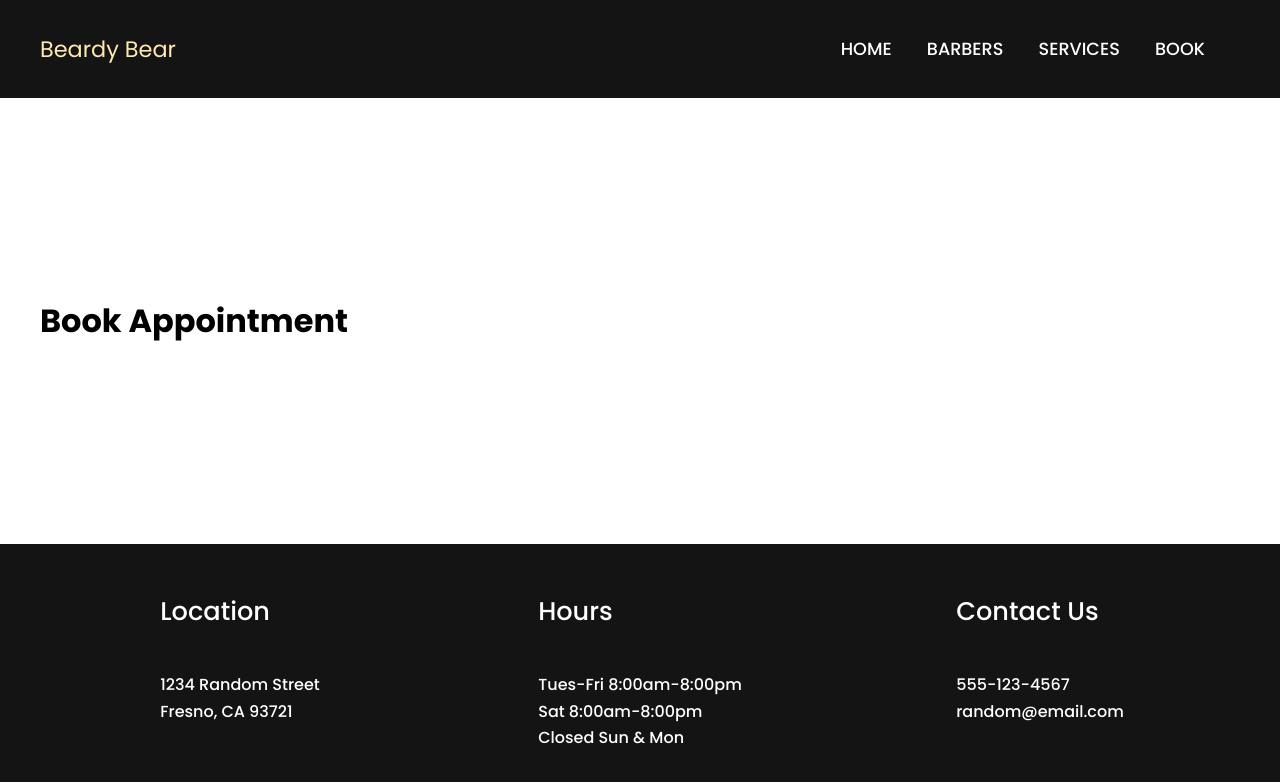
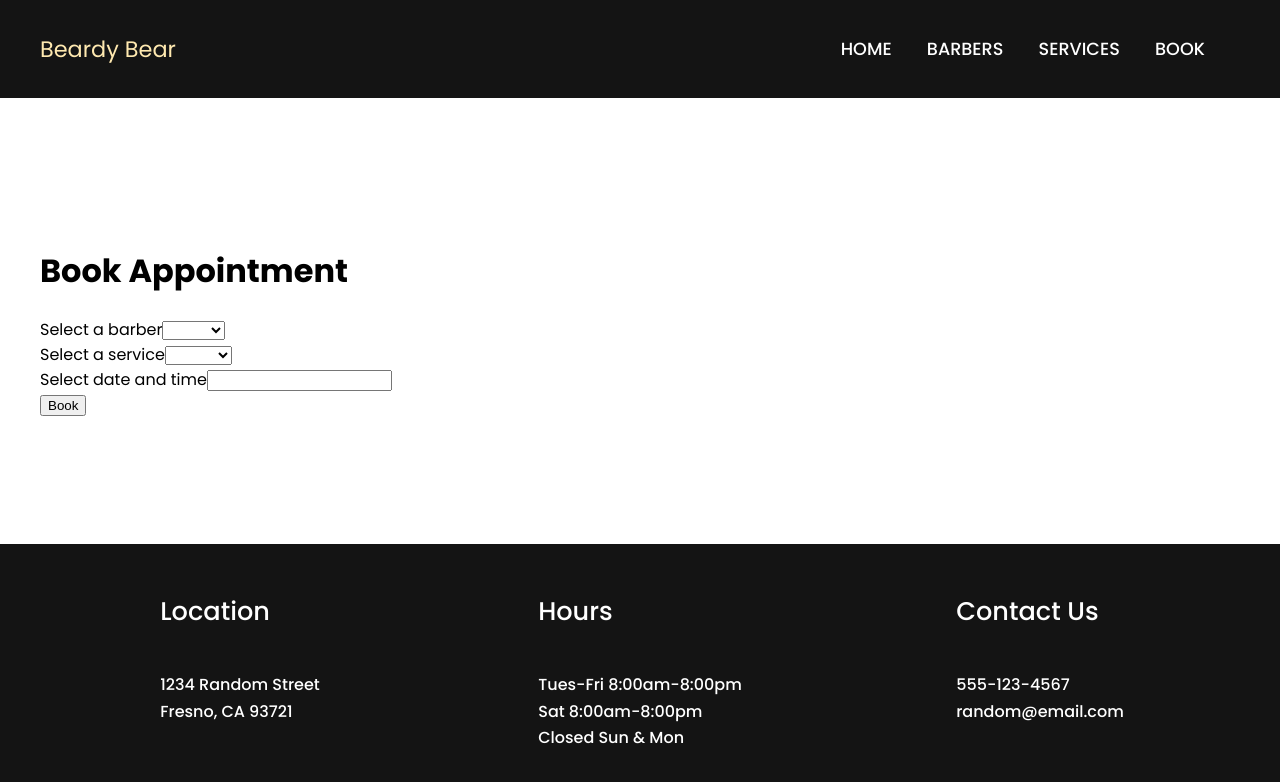
Before and after one commit to NordicBeaver/beardybear-client, a Next.js app: page /book-appointment in a window 1280 px wide. Shown: the top 782 px of the page. Built offline with nearby package versions, Linux system fonts and the light colour scheme.

Commit message:
Create 'Book appointment form'

```diff
--- /dev/null
+++ b/components/BookAppointmentForm.tsx
@@ -0,0 +1,58 @@
+import React, { useState } from 'react';
+import styles from './BookAppointmentForm.module.css';
+
+export default function BookAppointmentForm() {
+  const [selectedBarberId, setSelectedBarberId] = useState<number | null>(null);
+  const [selectedBarberServiceId, setSelectedBarberServiceId] = useState<number | null>(null);
+  const [selectedDatetime, setSelectedDatetime] = useState('');
+
+  const handleSelectedBarberChange: React.ChangeEventHandler<HTMLSelectElement> = (e) => {
+    const newSelectedBarberId = parseInt(e.target.value);
+    setSelectedBarberId(newSelectedBarberId);
+  };
+
+  const handleSelectedBarberServiceChange: React.ChangeEventHandler<HTMLSelectElement> = (e) => {
+    const newSelectedBarberServiceId = parseInt(e.target.value);
+    setSelectedBarberServiceId(newSelectedBarberServiceId);
+  };
+
+  const handleSelectedDatetimeChange: React.ChangeEventHandler<HTMLInputElement> = (e) => {
+    const newSelectedDatetime = e.target.value;
+    setSelectedDatetime(newSelectedDatetime);
+  };
+
+  const handleSubmit: React.FormEventHandler<HTMLFormElement> = (e) => {
+    e.preventDefault();
+    console.log(selectedBarberId, selectedBarberServiceId, selectedDatetime);
+  };
+
+  return (
+    <form onSubmit={handleSubmit}>
+      <div>
+        <label>Select a barber</label>
+        <select onChange={handleSelectedBarberChange}>
+          <option selected={selectedBarberId == null} disabled></option>
+          <option selected={selectedBarberId == 1} value="1">
+            Barber
+          </option>
+          <option selected={selectedBarberId == 2} value="2">
+            Barber
+          </option>
+        </select>
+      </div>
+      <div>
+        <label>Select a service</label>
+        <select onChange={handleSelectedBarberServiceChange}>
+          <option selected disabled></option>
+          <option value="1">Service</option>
+          <option value="2">Service</option>
+        </select>
+      </div>
+      <div>
+        <label>Select date and time</label>
+        <input type="text" onChange={handleSelectedDatetimeChange}></input>
+      </div>
+      <button type="submit">Book</button>
+    </form>
+  );
+}
--- a/pages/book-appointment.tsx
+++ b/pages/book-appointment.tsx
@@ -1,6 +1,7 @@
 import { NextPage } from 'next';
 import Head from 'next/head';
 import React from 'react';
+import BookAppointmentForm from '../components/BookAppointmentForm';
 import Container from '../components/Container';
 import Footer from '../components/Footer';
 import Header from '../components/Header';
@@ -18,6 +19,7 @@ const BookAppointment: NextPage = () => {
       <Header></Header>
       <Container>
         <h1>Book Appointment</h1>
+        <BookAppointmentForm></BookAppointmentForm>
       </Container>
       <Footer></Footer>
     </div>
```
Also changed, not shown: components/BookAppointmentForm.module.css (added).
